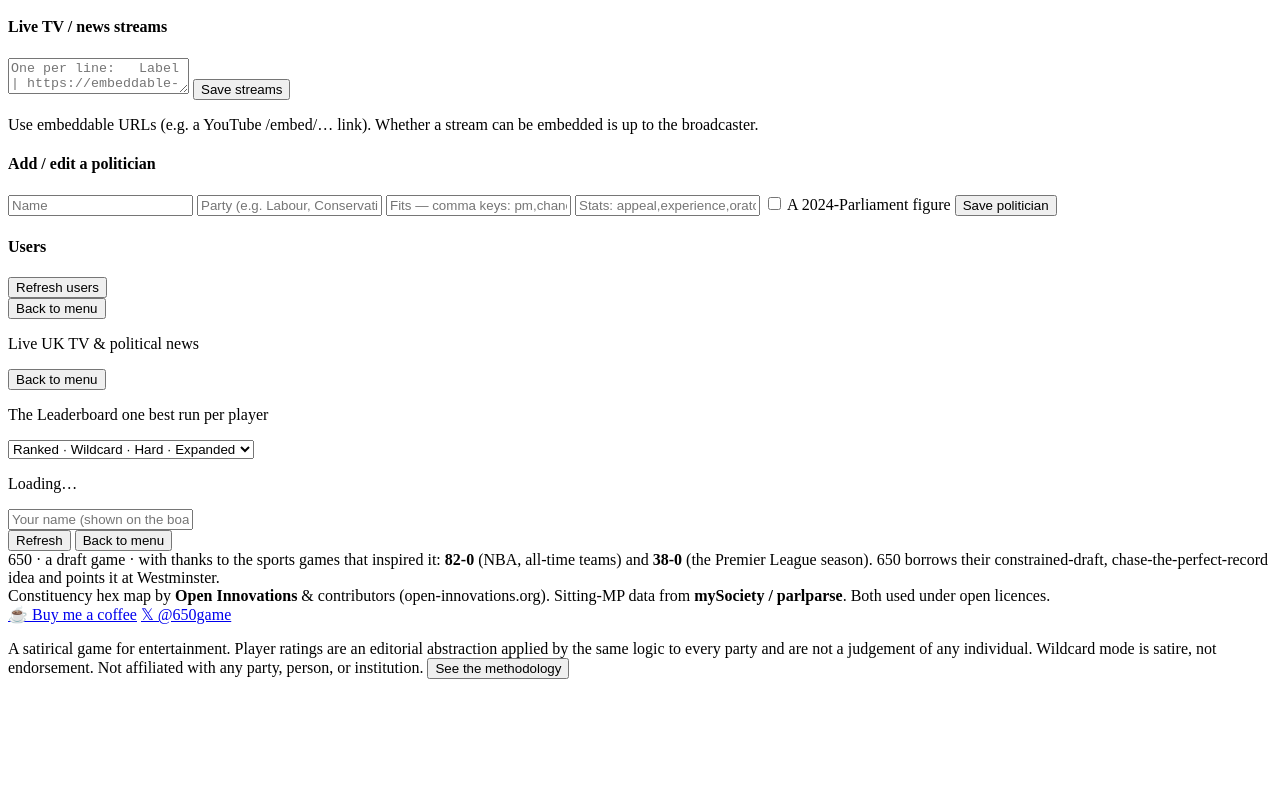
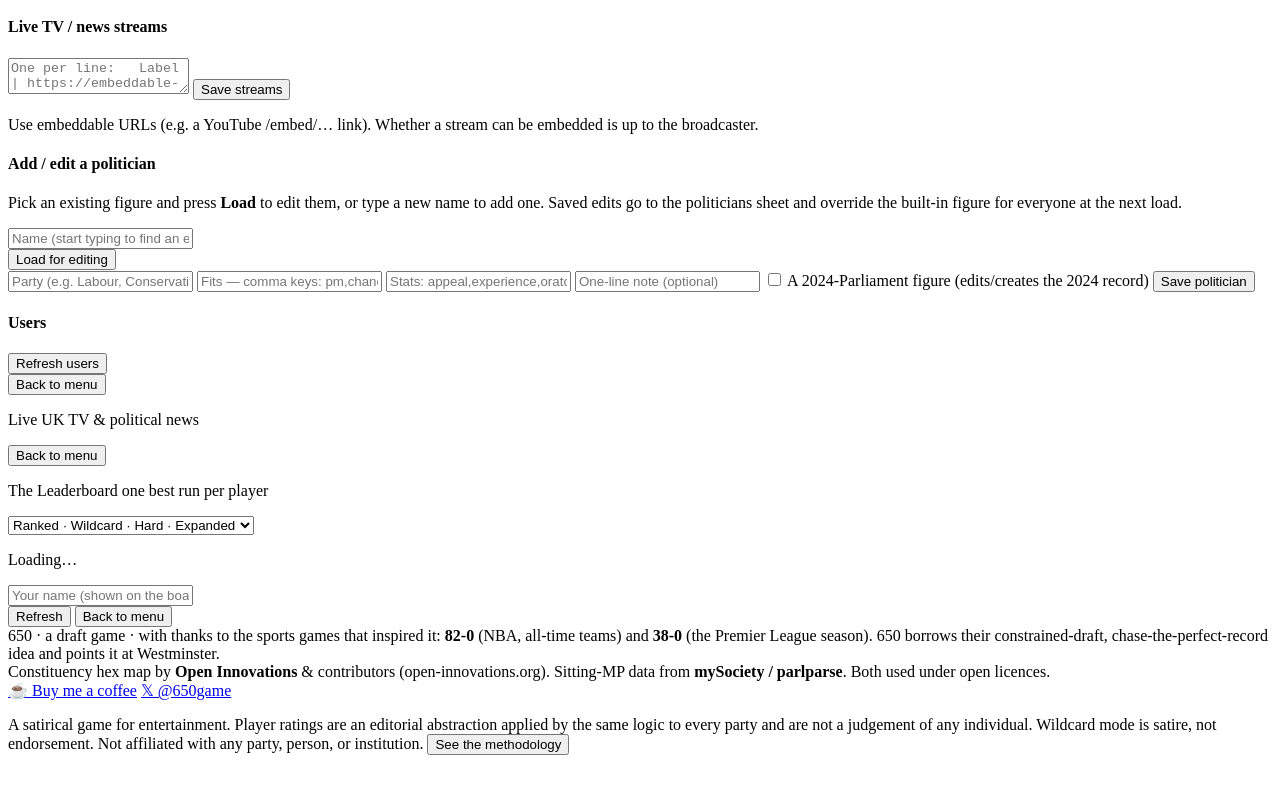
Before and after one commit to tupci-sketch/650, a plain HTML site: page index.html in a window 1280 px wide. Shown: the part 3410-4204 px from the top of the page. Drawn offline with Linux system fonts and the light colour scheme; a web font is replaced by a local one.

Commit message:
Add files via upload

```diff
--- a/index.html
+++ b/index.html
@@ -412,11 +412,15 @@
       </div>
       <div class="panel admin-block">
         <h4>Add / edit a politician</h4>
-        <input id="apName" class="lb-input" placeholder="Name" />
+        <p class="acct-note">Pick an existing figure and press <b>Load</b> to edit them, or type a new name to add one. Saved edits go to the politicians sheet and override the built-in figure for everyone at the next load.</p>
+        <input id="apName" class="lb-input" list="apNames" autocomplete="off" placeholder="Name (start typing to find an existing figure)" />
+        <datalist id="apNames"></datalist>
+        <div class="btn-row"><button class="btn btn-ghost" id="apLoad">Load for editing</button></div>
         <input id="apParty" class="lb-input" placeholder="Party (e.g. Labour, Conservative, Reform UK)" />
         <input id="apFits" class="lb-input" placeholder="Fits — comma keys: pm,chancellor,foreign,home,defence,health,…" />
         <input id="apStats" class="lb-input" placeholder="Stats: appeal,experience,oratory,statecraft,party  (e.g. 60,70,60,80,60)" />
-        <label class="adm-check"><input type="checkbox" id="apMode2024" /> A 2024-Parliament figure</label>
+        <input id="apNote" class="lb-input" maxlength="160" placeholder="One-line note (optional)" />
+        <label class="adm-check"><input type="checkbox" id="apMode2024" /> A 2024-Parliament figure (edits/creates the 2024 record)</label>
         <button class="btn btn-ghost" id="apSave">Save politician</button>
         <p class="acct-note" id="apMsg"></p>
       </div>
```
